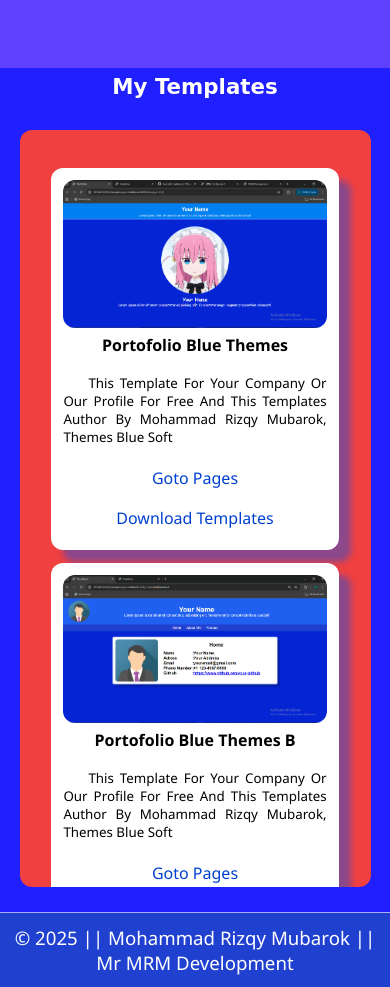
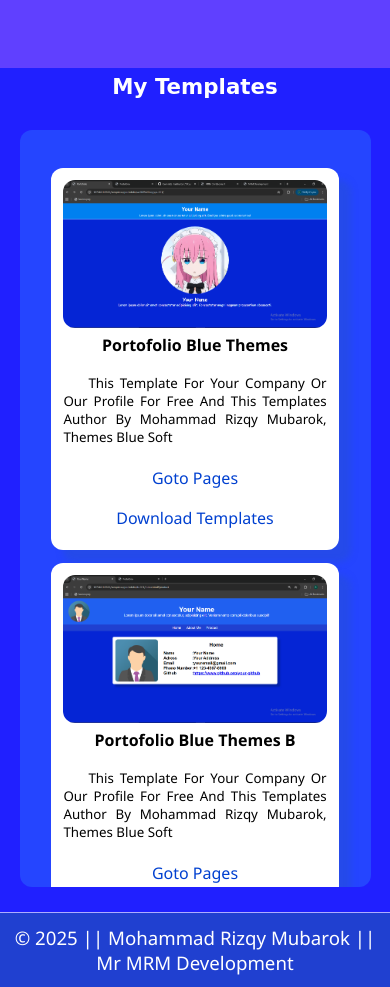
Before and after one commit to Mr-MRM-Development/portofolio, a plain HTML site: page index.html in a window 390 px wide. Shown: the part 1620-2607 px from the top of the page. Drawn offline with Linux system fonts and the light colour scheme.

Commit message:
2025 9 14 19:17

```diff
--- a/css/responsive.css
+++ b/css/responsive.css
@@ -20,6 +20,7 @@
 
     #product .productContainer {
         display: block;
+        background: #2545ff;
         justify-content: center;
         flex-direction: column;
         gap: 13px;
```
